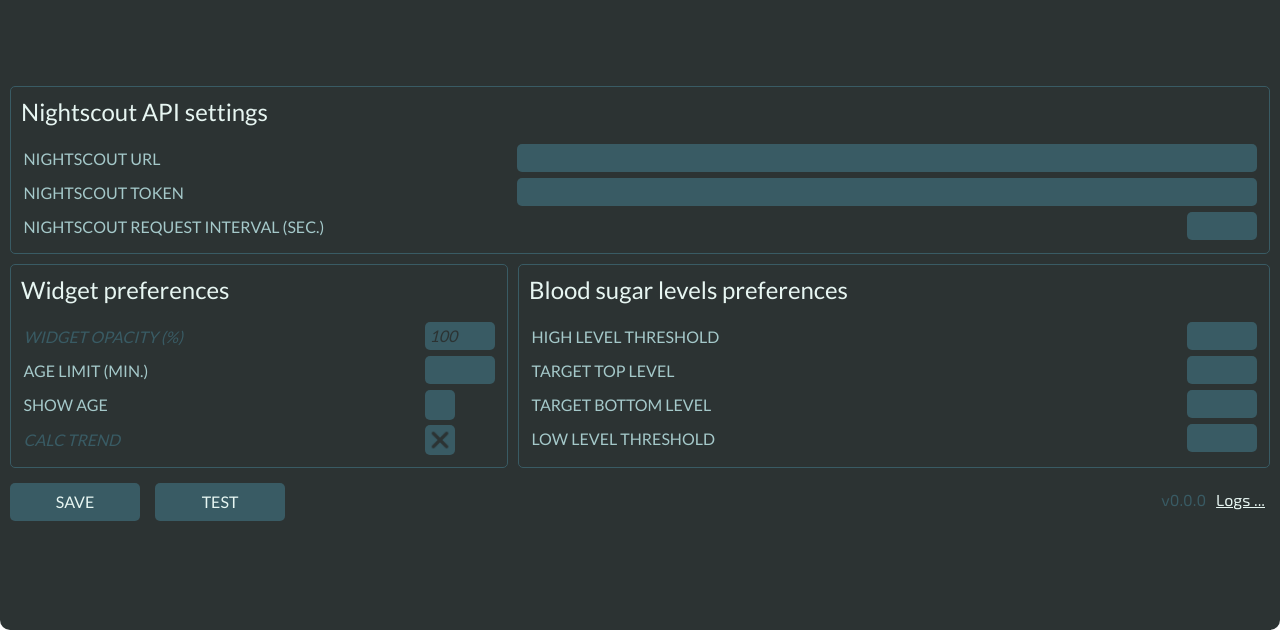
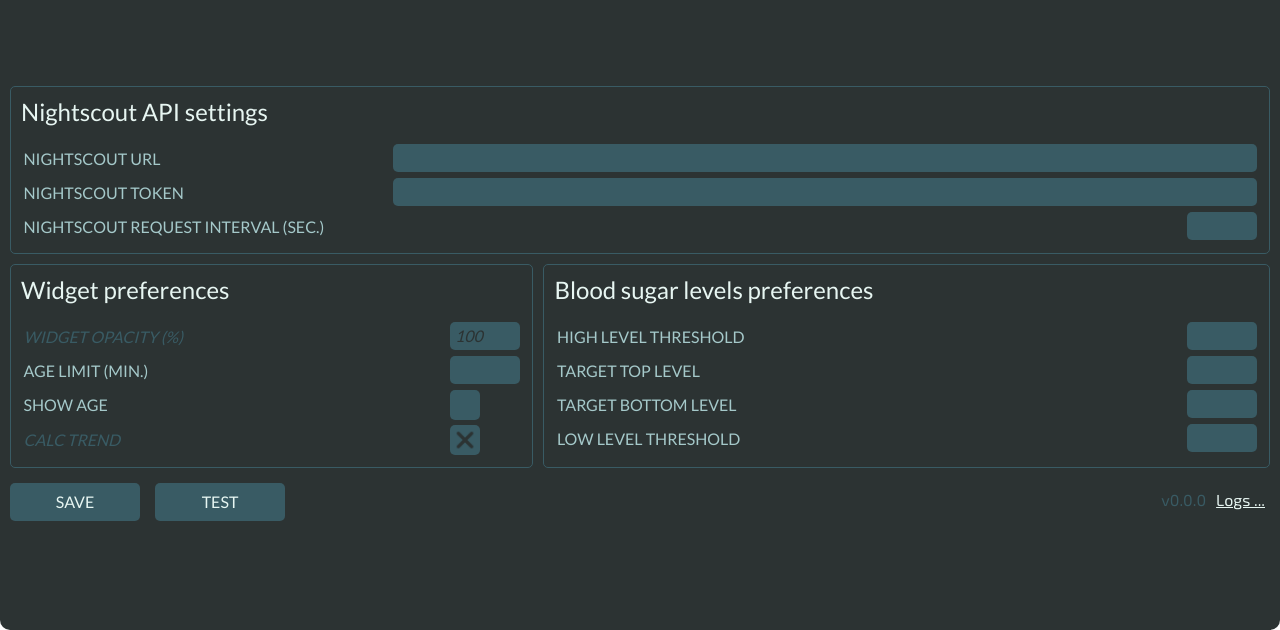
Before and after one commit to kashamalasha/nightscout-widget-electron, an Electron app: page settings.html in a window 1280 px wide. Shown: the part 170-800 px from the top of the page. Drawn offline with Linux system fonts and the light colour scheme.

Commit message:
ui: Linux and Windows UI optimizations (#57)
* ui: Linux localization UI optimization
* ui: fields alignment fixing
* ui: Windows improvements

```diff
--- a/js/settings.js
+++ b/js/settings.js
@@ -186,7 +186,7 @@
   closeLanguageList();
 };
 
-Language.BUTTON.addEventListener(`click`, () => {
+Language.BUTTON.addEventListener(`pointerdown`, () => {
   if (menuIsOpen) {
     closeLanguageList();
   } else {
--- a/styles.css
+++ b/styles.css
@@ -218,7 +218,7 @@
 
 .settings-fields {
   display: grid;
-  grid-template-columns: 40% auto;
+  grid-template-columns: 42% auto;
 }
   .settings-fields__nightscout {
     grid-column: span 2;
@@ -265,7 +265,7 @@
   }
   .settings-input__label {
     user-select: none;
-    min-width: 40%;
+    min-width: 30%;
 
     padding-top: 5px;
     padding-bottom: 5px;
```
